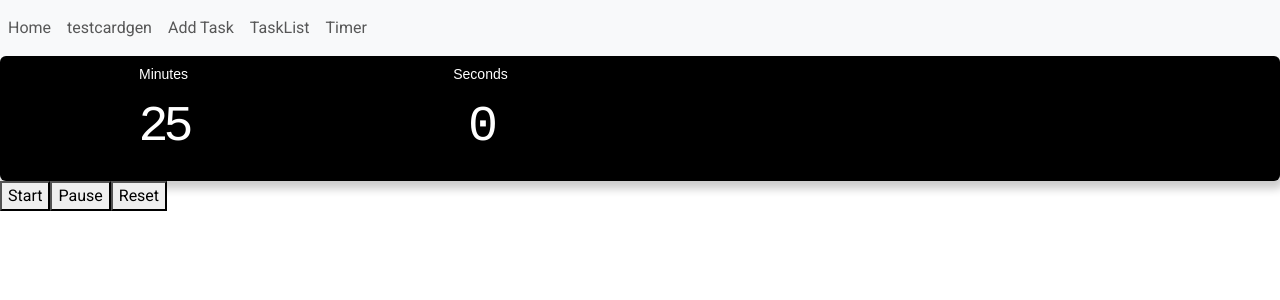
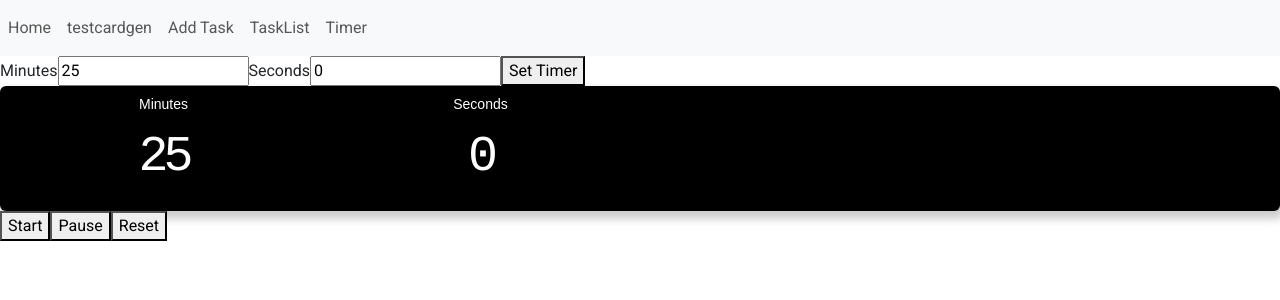
Before and after one commit to rcordova233TSLA/PomoTimerWebApp, an Angular app: page /testTimer in a window 1280 px wide. Shown: the top 300 px of the page. Built offline with nearby package versions, Linux system fonts and the light colour scheme.

Commit message:
change to configuration object for timer minutes,seconds also add new testTimer component

```diff
--- a/src/app/app.routes.ts
+++ b/src/app/app.routes.ts
@@ -5,13 +5,14 @@ import { AddEditTaskComponent } from './add-edit-task/add-edit-task.component';
 import { MainViewComponent } from './main-view/main-view.component';
 import { TaskListComponent } from './task-list/task-list.component';
 import { TimePlayerComponent } from './time-player/time-player.component';
+import { TestTimerComponent } from './test-timer/test-timer.component';
 
 export const routes: Routes = [{path:'taskCard',component:TaskCardComponent},
     {path:'',component:MainViewComponent},
     // {path:'',component:TaskListComponent},
     {path:'testTaskList',component:TaskListComponent},
     {path:'testcardgen',component:TestCardGenComponent},
-    {path:'testTimer',component:TimePlayerComponent},
+    {path:'testTimer',component:TestTimerComponent},
     {path:'addTask',component:AddEditTaskComponent},
     {path:'editTask/:id',component:AddEditTaskComponent}
 ];
--- /dev/null
+++ b/src/app/test-timer/test-timer.component.html
@@ -0,0 +1,8 @@
+<label for="minutes">Minutes</label>
+<input #minutes type="number" name="minutes" step="1" [(ngModel)]="minutesInput">
+<label for="seconds">Seconds</label>
+<input #seconds type="number" name="seconds" step="1" [(ngModel)]="secondsInput">
+<button (click)="onSetTimerButton()"> Set Timer</button>
+<app-time-player
+    [configuration]="configuration"
+></app-time-player>
--- /dev/null
+++ b/src/app/test-timer/test-timer.component.ts
@@ -0,0 +1,24 @@
+import { Component } from '@angular/core';
+import { TimePlayerComponent } from '../time-player/time-player.component';
+import { FormsModule } from '@angular/forms';
+import { TimerConfig } from '../time-player/TimerConfiguration';
+@Component({
+  selector: 'app-test-timer',
+  imports: [TimePlayerComponent,FormsModule],
+  templateUrl: './test-timer.component.html',
+  styleUrl: './test-timer.component.scss'
+})
+export class TestTimerComponent {
+    minutesInput:number=25;
+    secondsInput:number = 0;
+    configuration:TimerConfig = {minutes:25,seconds:0}
+    constructor(){
+
+    }
+    onSetTimerButton()
+    {
+        console.log(this.minutesInput);
+        console.log(this.secondsInput);
+        this.configuration = {minutes:this.minutesInput,seconds:this.secondsInput}
+    }
+}
--- /dev/null
+++ b/src/app/time-player/TimerConfiguration.ts
@@ -0,0 +1,5 @@
+export interface TimerConfig
+{
+    minutes:number
+    seconds:number
+}
--- a/src/app/time-player/time-player.component.ts
+++ b/src/app/time-player/time-player.component.ts
@@ -1,6 +1,7 @@
-import { Component, Input, OnDestroy } from '@angular/core';
+import { Component, Input, OnChanges, OnDestroy, SimpleChanges } from '@angular/core';
 import { TimerService } from '../services/timer.service';
 import { Observable, Subscription, take, timer } from 'rxjs';
+import { TimerConfig } from './TimerConfiguration';
 
 @Component({
   selector: 'app-time-player',
@@ -8,18 +9,35 @@ import { Observable, Subscription, take, timer } from 'rxjs';
   templateUrl: './time-player.component.html',
   styleUrl: './time-player.component.scss'
 })
-export class TimePlayerComponent implements OnDestroy{
-    @Input() scheduledMinutes:number=25
-    @Input() timerSeconds:number = 0
-    minutesLeft:number;
-    secondsLeft:number;
+export class TimePlayerComponent implements OnDestroy,OnChanges{
+    // scheduledMinutes:number;
+    // scheduledSeconds:number;
+    @Input() configuration:TimerConfig = {minutes:25,seconds:0};
+    minutesLeft!:number;
+    secondsLeft!:number;
     currentSub!: Subscription
     constructor(private timerService:TimerService){
-        timerService.configureTimer(this.scheduledMinutes,this.timerSeconds)
-        this.minutesLeft = this.scheduledMinutes
-        this.secondsLeft = this.timerSeconds
+        // this.scheduledMinutes = this.configuration.minutes
+        // this.scheduledSeconds = this.configuration.seconds
+        timerService.configureTimer(this.configuration.minutes,this.configuration.seconds)
+        this.setTimeBasedOfCfg()
     }
+    setTimeBasedOfCfg()
+    {
+        this.minutesLeft = this.configuration.minutes
+        this.secondsLeft = this.configuration.seconds
+    }
+    ngOnChanges(changes: SimpleChanges): void {
+        if(changes['configuration'])
+        {
+            console.log("timer config changed");
+            this.onResetButton()
+            console.log("Reset Timer");
+            console.log("Configuring service to new config");
+            this.timerService.configureTimer(this.configuration.minutes,this.configuration.seconds)
 
+        }
+    }
     ngOnDestroy(): void {
         if (this.currentSub!=undefined || this.currentSub!=null)
         {
@@ -51,9 +69,11 @@ export class TimePlayerComponent implements OnDestroy{
 
     onResetButton()
     {
-        this.currentSub.unsubscribe()
+        if (this.currentSub!=undefined || this.currentSub!=null)
+        {
+            this.currentSub.unsubscribe()
+        }
         this.timerService.ResetTimer()
-        this.minutesLeft = this.scheduledMinutes // change to scheduledMinutes
-        this.secondsLeft = this.timerSeconds // change to scheduledSeconds
+        this.setTimeBasedOfCfg()
     }
 }
```
Also changed, not shown: src/app/test-timer/test-timer.component.scss (added), 1 other file (tests, documents, lock files or other folders).
